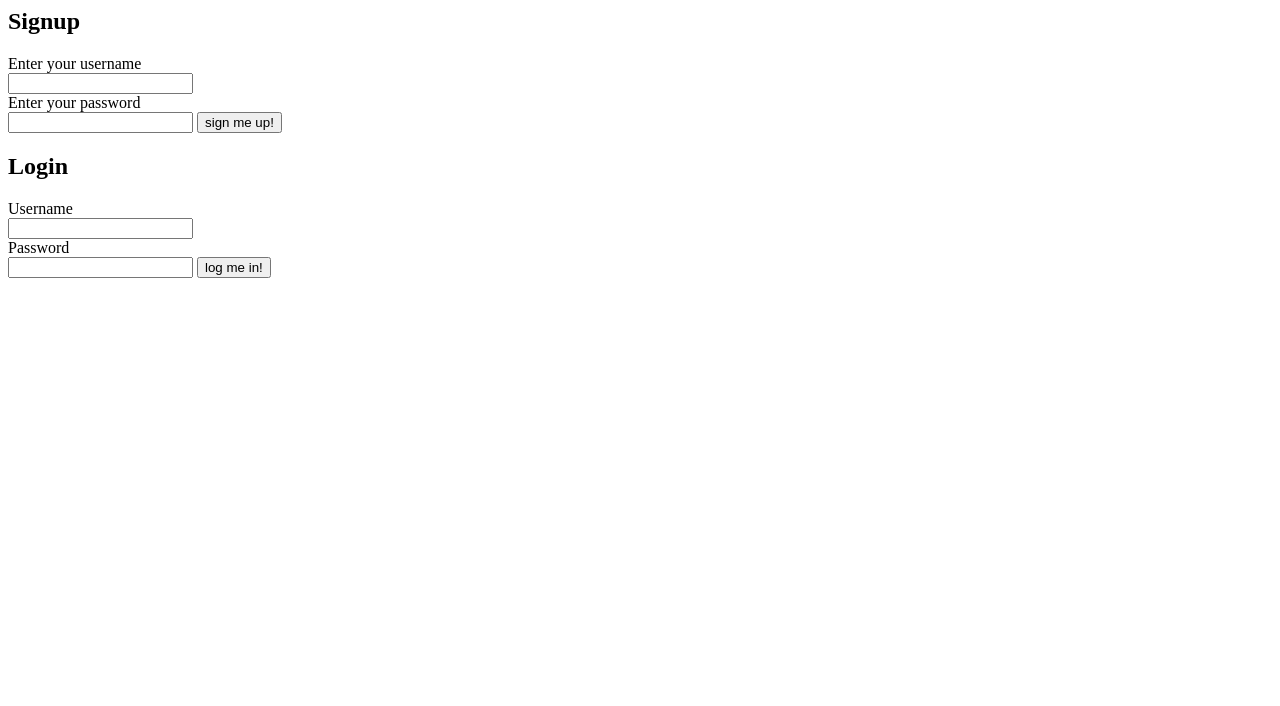
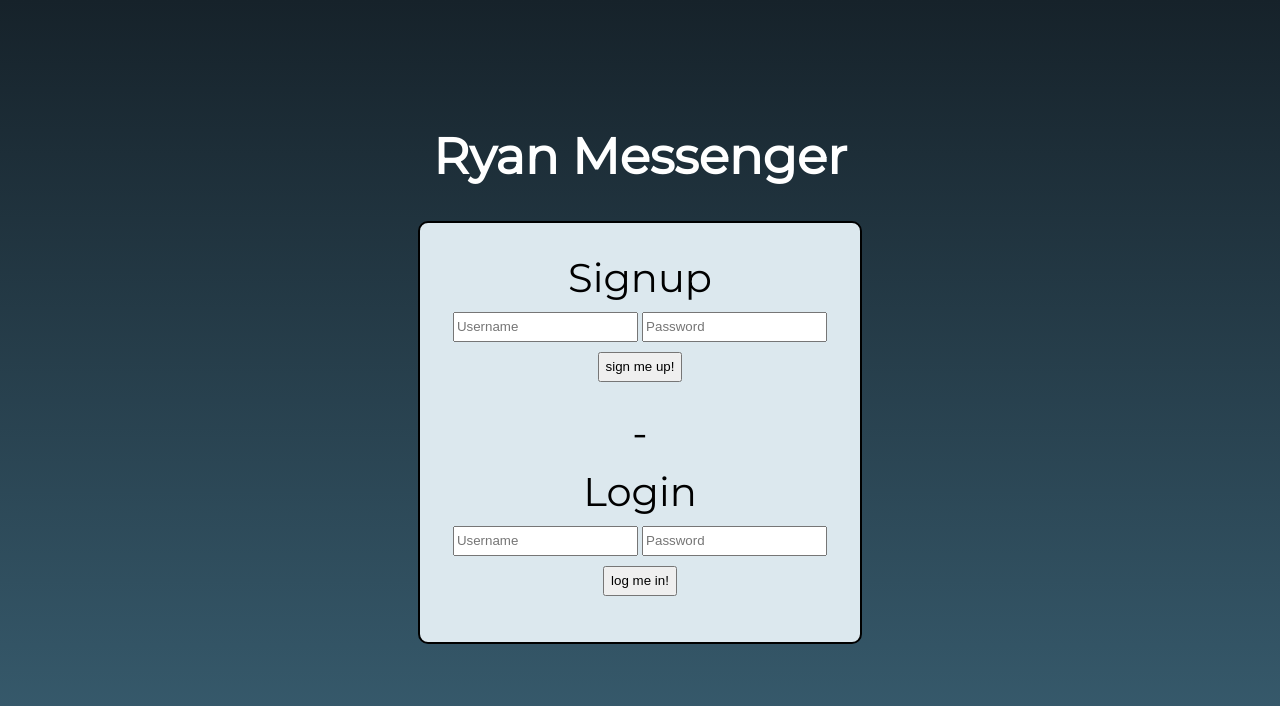
Before and after one commit to superturboryan/fetch-chat, a website: page public/index.html in a window 1280 px wide. Drawn offline with Linux system fonts and the light colour scheme; files that its build step writes are made by us from their sources.

Commit message:
Create stylesheet for index.html

```diff
--- a/public/app.js
+++ b/public/app.js
@@ -29,7 +29,7 @@ chatForm.addEventListener("submit", event => {
 });
 
 let nameForm = document.getElementById("name-form");
-nameForm.addEventListener("submit", event => {
+nameForm.addEventListener("", event => {
   event.preventDefault();
   let newName = document.getElementById("name-input").value;
   let nameData = new FormData();
--- /dev/null
+++ b/public/index.css
@@ -0,0 +1,42 @@
+body {
+  font-family: "Montserrat", sans-serif;
+  text-align: center;
+  background-image: linear-gradient(#16222a, #3a6073);
+}
+
+input {
+  height: 30px;
+}
+
+input:hover {
+  color: darkgrey;
+}
+
+h1 {
+  font-size: 50px;
+  margin-top: 10%;
+  color: white;
+}
+
+.label {
+  font-size: 30pt;
+  margin: 10px;
+}
+
+.container {
+  background-color: #dce8ee;
+  width: 400px;
+  margin: 0 auto;
+  padding: 20px;
+  border: 2px solid black;
+  border-radius: 10px;
+}
+
+.flex {
+  display: flex;
+}
+
+.button {
+  margin: 10px;
+  cursor: pointer;
+}
--- a/public/index.html
+++ b/public/index.html
@@ -1,43 +1,52 @@
 <html>
-<!-- 1 -->
+
+<head>
+        <link href="https://fonts.googleapis.com/css?family=Montserrat|Raleway" rel="stylesheet">
+    <link rel="stylesheet" href="/static/index.css">
+</head>
+
 
 <body>
-    <!-- 1 -->
-    <h2>Signup</h2>
-    <!-- 2 -->
-    <form action="/signup" method="POST" enctype="multipart/form-data">
-        <!-- 3 -->
-        <div>Enter your username</div>
-        <!-- 4 -->
-        <input type="text" name="username"></input>
-        <!-- 4 -->
-        <div>Enter your password</div>
-        <!-- 5 -->
-        <input type="text" name="password"></input>
-        <!-- 5 -->
-        <input type="submit" value="sign me up!"></input>
-        <!-- 6 -->
-    </form>
-    <!-- 3 -->
-    <h2>Login</h2>
-    <!-- 7 -->
-    <form action="/login" method="POST" enctype="multipart/form-data">
-        <!-- 8 -->
-        <div>Username</div>
-        <!-- 8 -->
-        <input type="text" name="username"></input>
-        <!-- 8 -->
-        <div>Password</div>
-        <!-- 8 -->
-        <input type="text" name="password"></input>
-        <!-- 8 -->
-        <input type="submit" value="log me in!"></input>
-        <!-- 8 -->
-    </form>
-    <!-- 8 -->
+
+    <h1>Ryan Messenger</h1>
+
+    <div class="container">
+        <div class="label">Signup</div>
+
+        <form action="/signup" method="POST" enctype="multipart/form-data">
+
+            <div>
+
+                <input type="text" name="username" placeholder="Username"></input>
+
+                <input type="text" name="password" placeholder="Password"></input>
+
+            </div>
+
+            <input class="button" type="submit" value="sign me up!"></input>
+
+        </form>
+
+        <div class="label">-</div>
+
+        <div class="label">Login</div>
+
+        <form action="/login" method="POST" enctype="multipart/form-data">
+
+            <div>
+
+                <input type="text" name="username" placeholder="Username"></input>
+
+                <input type="text" name="password" placeholder="Password"></input>
+
+            </div>
+
+            <input class="button" type="submit" value="log me in!"></input>
+
+        </form>
+    </div>
 
 </body>
-<!-- 1 -->
+
 
 </html>
-<!-- 1 -->
--- a/server.js
+++ b/server.js
@@ -90,11 +90,7 @@ app.post("/setName", upload.none(), (req, res) => {
 app.post("/login", upload.none(), (req, res) => {
   let username = req.body.username;
   let passwordGiven = req.body.password;
-  if (onlineUsers.includes(username)) {
-    res.send(
-      `<html><body> User ${username} is already signed in! Make sure to sign out! </body></html>`
-    );
-  }
+
   let expectedPassword = passwordsAssoc[username];
   if (expectedPassword !== passwordGiven) {
     res.send("<html><body> invalid username or password </body></html>");
```
Also changed, not shown: public/chat.html (+2 -13 lines).
